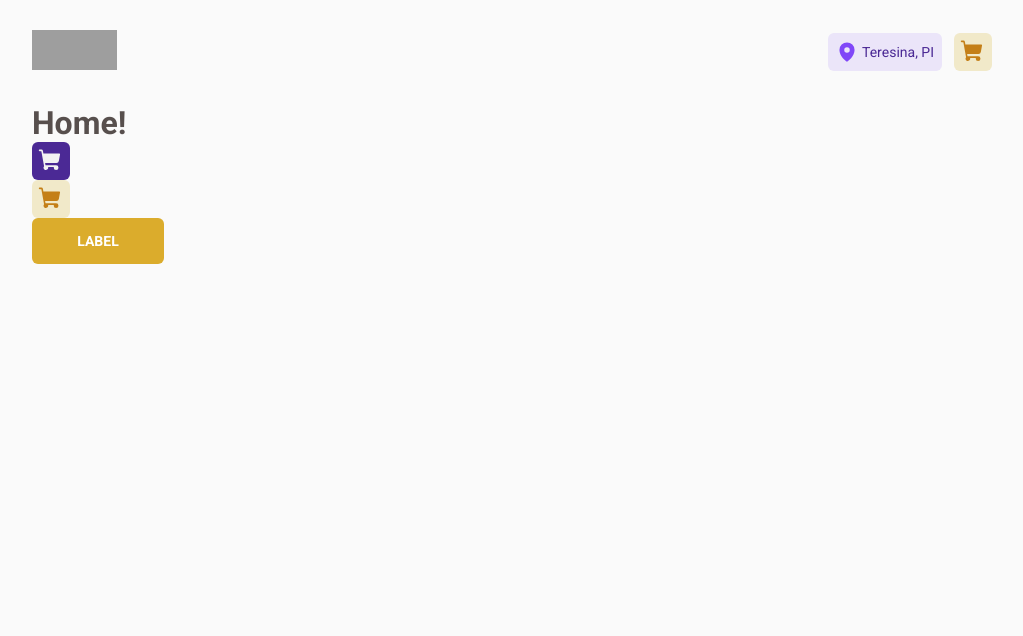
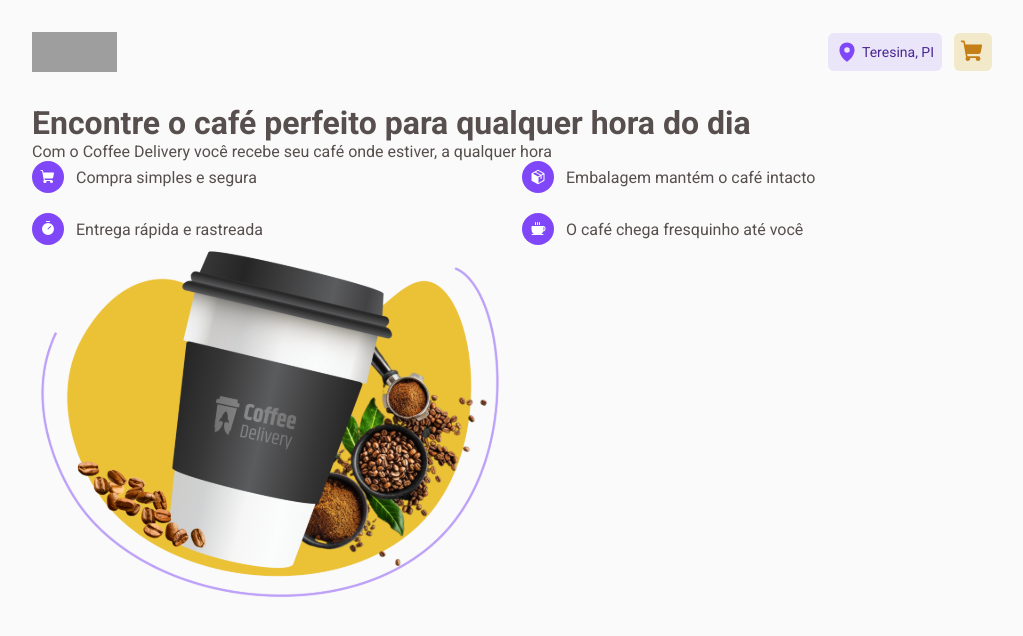
Before and after one commit to mateusrc-dev/coffe-delivery, a React (Vite) app: page / in a window 1280 px wide. Shown: the top 636 px of the page, without its empty margins (128-1151 px from the left). Built offline with nearby package versions, Linux system fonts and the light colour scheme; grey boxes are pictures that could not be loaded.

Commit message:
create page Home

```diff
--- a/src/components/Header/index.tsx
+++ b/src/components/Header/index.tsx
@@ -7,7 +7,7 @@
 export function Header() {
   return (
     <HeaderContainer>
-      <NavLink to="/" title="ir para a página inicial">
+      <NavLink className="linkLogo" to="/" title="ir para a página inicial">
         <img className="logo" src={Logo} alt="logo coffe-delivery" />
       </NavLink>
       <div className="requestAndLocalization">
@@ -15,7 +15,7 @@
           <MapPin size={22} color="#8047f8" weight="fill" />
           <p>Teresina, PI</p>
         </div>
-        <NavLink to="/request" title="ver pedidos">
+        <NavLink className="link" to="/request" title="ver pedidos">
           <Button variant="secondary" variantSvg="colorSvgTwo">
             <ShoppingCart weight="fill" />
           </Button>
--- a/src/components/Header/styles.ts
+++ b/src/components/Header/styles.ts
@@ -10,11 +10,30 @@
     height: 2.5rem;
   }
 
+  .linkLogo {
+    display: flex;
+    align-items: center;
+    justify-content: center;
+    &:focus {
+      border-radius: 6px;
+    }
+  }
+
   .requestAndLocalization {
     display: flex;
     align-items: center;
     justify-content: center;
     gap: 0.75rem;
+  }
+  .link {
+    &:hover {
+      box-shadow: 0 0 0 1px ${(props) => props.theme['purple-100']};
+      border-radius: 6px;
+    }
+    &.active {
+      box-shadow: 0 0 0 1px ${(props) => props.theme['purple-300']};
+      border-radius: 6px;
+    }
   }
 
   .localization {
--- a/src/layouts/DefaultLayout/styles.ts
+++ b/src/layouts/DefaultLayout/styles.ts
@@ -1,5 +1,7 @@
 import styled from 'styled-components'
 
 export const LayoutContainer = styled.div`
+  display: flex;
+  flex-direction: column;
   padding: 0 10rem;
 `
--- a/src/pages/Home.tsx
+++ /dev/null
@@ -1,18 +0,0 @@
-import { ShoppingCart } from 'phosphor-react'
-import { Button } from '../components/Button'
-import { ButtonTwo } from '../components/ButtonTwo'
-
-export function Home() {
-  return (
-    <div>
-      <h1> Home! </h1>
-      <Button variant="primary" variantSvg="colorSvgOne">
-        <ShoppingCart weight="fill" />
-      </Button>
-      <Button variant="secondary" variantSvg="colorSvgTwo">
-        <ShoppingCart weight="fill" />
-      </Button>
-      <ButtonTwo>LABEL</ButtonTwo>
-    </div>
-  )
-}
--- /dev/null
+++ b/src/pages/Home/index.tsx
@@ -0,0 +1,46 @@
+import { HomeContainer, HomeHeader } from './styles'
+import Imagem from '../../assets/Imagem.svg'
+import { Coffee, Package, ShoppingCart, Timer } from 'phosphor-react'
+
+export function Home() {
+  return (
+    <HomeContainer>
+      <HomeHeader>
+        <div className="content">
+          <h1>Encontre o café perfeito para qualquer hora do dia</h1>
+          <p>
+            Com o Coffee Delivery você recebe seu café onde estiver, a qualquer
+            hora
+          </p>
+          <div className="wrapper">
+            <div className="item">
+              <div className="icon">
+                <ShoppingCart weight="fill" size={16} color="#ffffff" />
+              </div>
+              <p>Compra simples e segura</p>
+            </div>
+            <div className="item">
+              <div className="icon">
+                <Package weight="fill" size={16} color="#ffffff" />
+              </div>
+              <p>Embalagem mantém o café intacto</p>
+            </div>
+            <div className="item">
+              <div className="icon">
+                <Timer weight="fill" size={16} color="#ffffff" />
+              </div>
+              <p>Entrega rápida e rastreada</p>
+            </div>
+            <div className="item">
+              <div className="icon">
+                <Coffee weight="fill" size={16} color="#ffffff" />
+              </div>
+              <p>O café chega fresquinho até você</p>
+            </div>
+          </div>
+        </div>
+        <img src={Imagem} alt="imagem de um copo com o nome coffe delivery" />
+      </HomeHeader>
+    </HomeContainer>
+  )
+}
--- /dev/null
+++ b/src/pages/Home/styles.ts
@@ -0,0 +1,24 @@
+import styled from 'styled-components'
+
+export const HomeContainer = styled.div``
+export const HomeHeader = styled.header`
+  .wrapper {
+    display: grid;
+    grid-template-columns: 1fr 1fr;
+    gap: 1.25rem;
+  }
+  .item {
+    display: flex;
+    align-items: center;
+    gap: 0.75rem;
+    .icon {
+      display: flex;
+      align-items: center;
+      justify-content: center;
+      background: ${(props) => props.theme['purple-200']};
+      width: 2rem;
+      height: 2rem;
+      border-radius: 50%;
+    }
+  }
+`
```
Also changed, not shown: src/assets/Imagem.svg (added).
